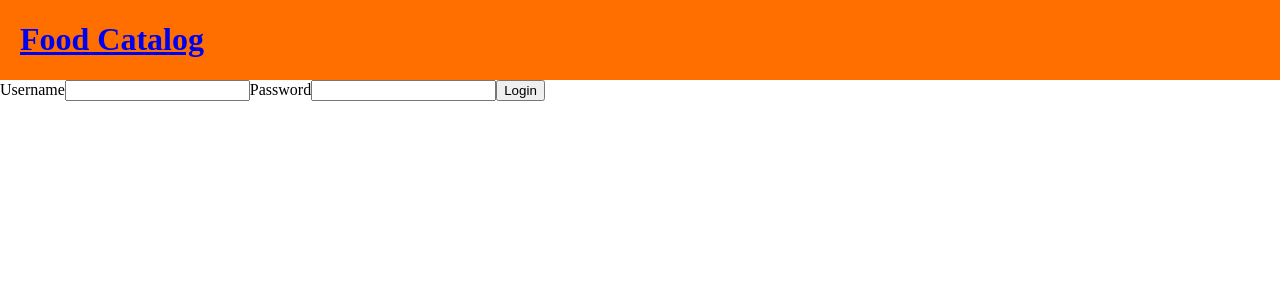
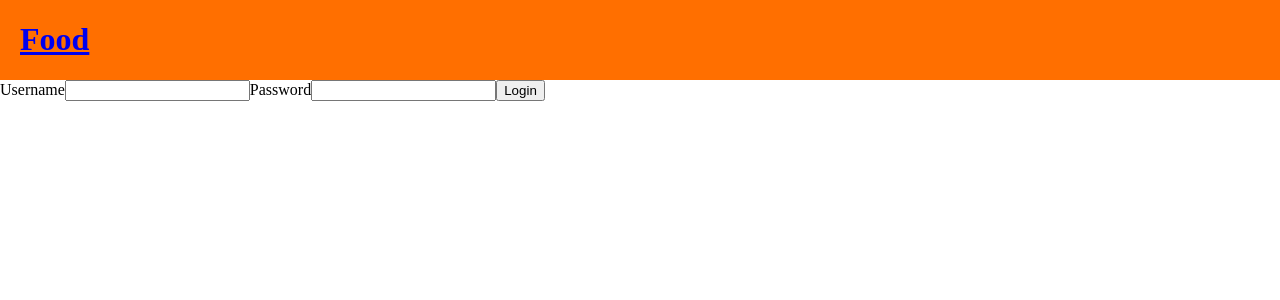
Before and after one commit to stacieH/ecom_web, a React app: page /login in a window 1280 px wide. Shown: the top 300 px of the page. Built offline with nearby package versions, Linux system fonts and the light colour scheme; the HTML template or start-up script is replaced by a standard one.

Commit message:
Change brand name

```diff
--- a/src/components/Header.js
+++ b/src/components/Header.js
@@ -12,7 +12,7 @@ function Header() {
   return (
     <header>
       <h1>
-        <Link to="/">Food Catalog</Link>
+        <Link to="/">Food</Link>
       </h1>
       {!isLogin && (
         <nav className="navigation">
```
